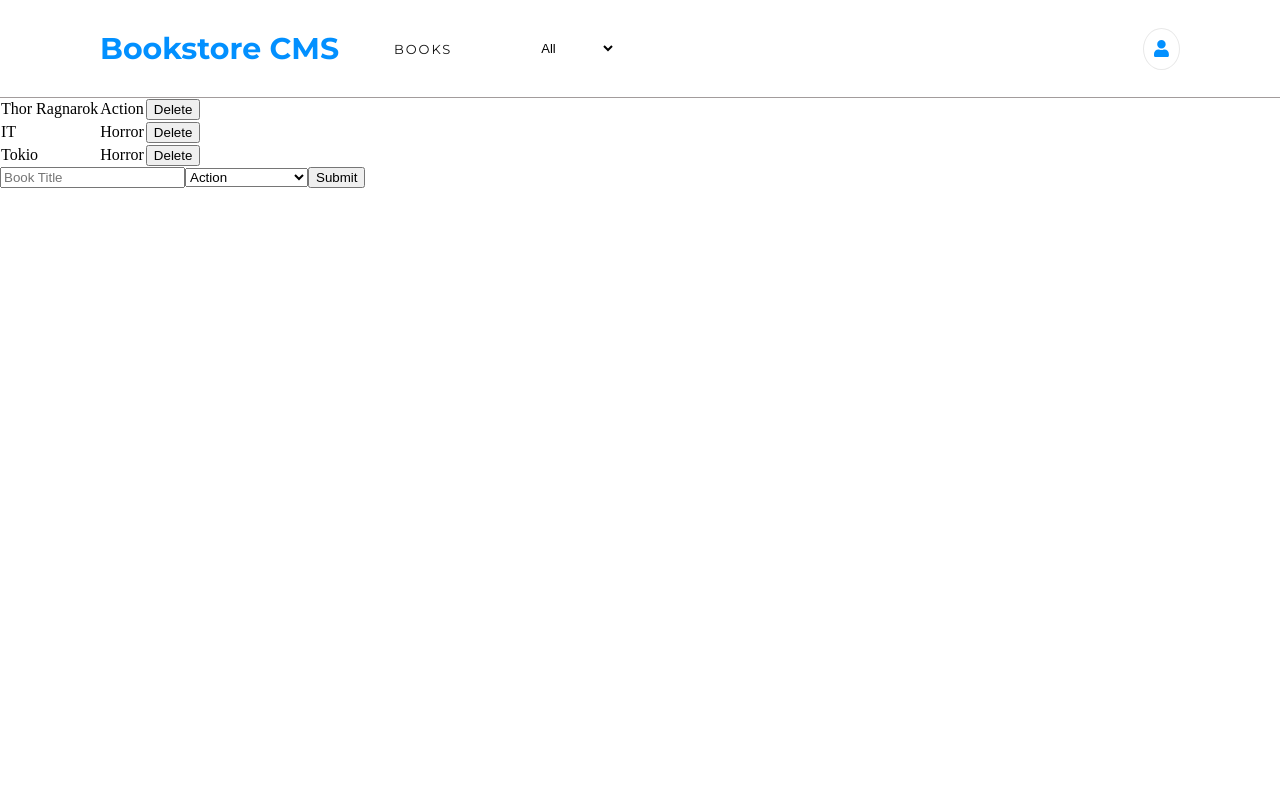
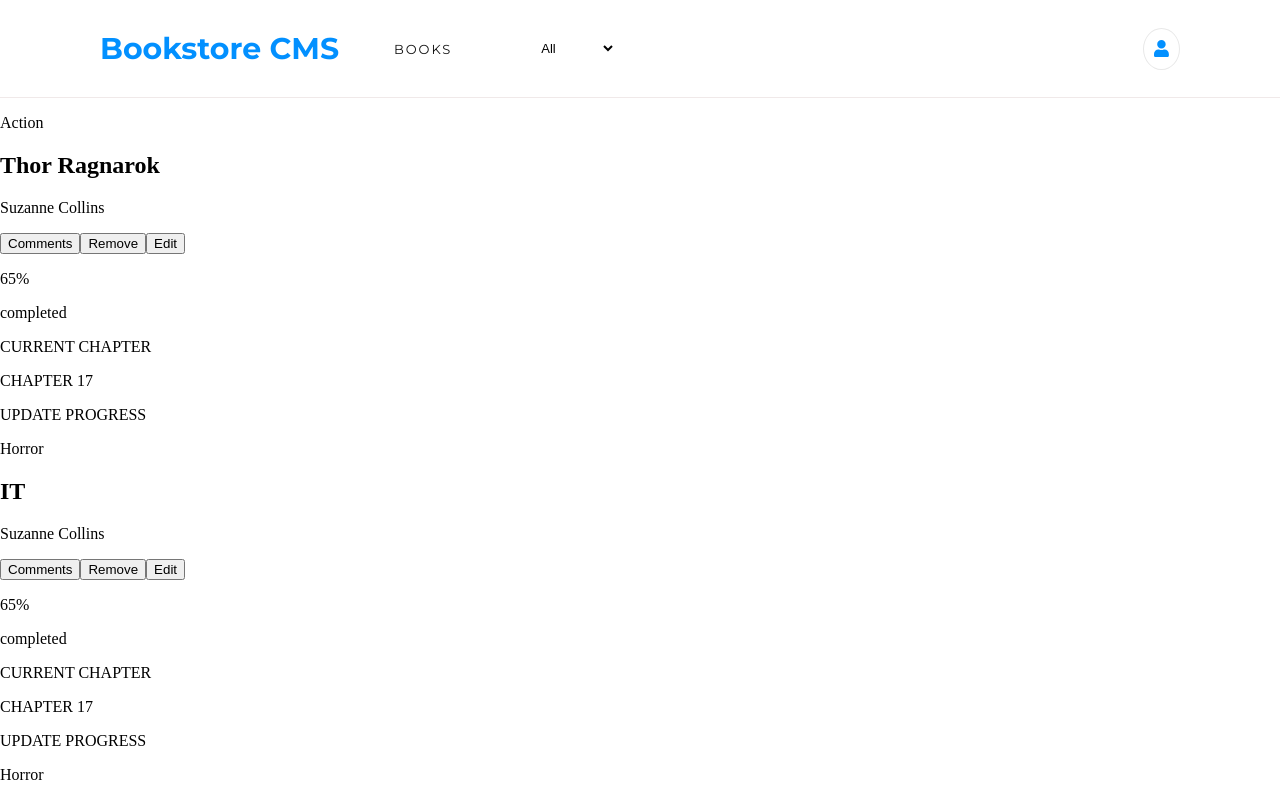
Before and after one commit to ansaryergesh/bookstore, a React (Create React App) app: page / in a window 1280 px wide. Shown: the top 800 px of the page. Built offline with nearby package versions, Linux system fonts and the light colour scheme.

Commit message:
book html completed

```diff
--- a/src/components/Book.js
+++ b/src/components/Book.js
@@ -8,11 +8,36 @@ const Book = ({ book, removeBook }) => {
   };
 
   return (
-    <tr className="bookList">
-      <td>{book.title}</td>
-      <td>{book.category}</td>
-      <td><button onClick={handleRemoveBook}>Delete</button></td>
-    </tr>
+    <div className="books-Block">
+      <p className="bookCategory">{book.category}</p>
+      <h2 className="bookTitle">{book.title}</h2>
+      <p className="bookAuthor">Suzanne Collins</p>
+      <div className="bookButtons">
+        <button className="comment" type="submit">
+          Comments
+        </button>
+        <button className="remove" type="submit" onClick={handleRemoveBook}>
+          Remove
+        </button>
+        <button className="edit" type="submit">
+          Edit
+        </button>
+      </div>
+
+      <div className="books-Other">
+        <div className="info-1">
+          <p className="percent">65%</p>
+          <p className="status">completed</p>
+        </div>
+        <div>
+          <div className="info-2">
+            <p className="current">CURRENT CHAPTER</p>
+            <p className="chapter">CHAPTER 17</p>
+          </div>
+          <p className="btnProgress">UPDATE PROGRESS</p>
+        </div>
+      </div>
+    </div>
   );
 };
 
--- a/src/containers/BooksList.scss
+++ b/src/containers/BooksList.scss
@@ -7,7 +7,7 @@
     justify-content: space-between;
     align-items: center;
     padding: 10px 100px;
-    border-bottom: 1px solid #a29c9c;
+    border-bottom: .1px solid #f0e9e9;
     font-family: Montserrat;
     font-size: 13px;
 
--- a/src/index.css
+++ b/src/index.css
@@ -2,5 +2,5 @@ body {
   margin: 0;
   padding: 0;
   box-sizing: border-box;
-  overflow: hidden;
+  overflow-x: hidden;
 }
```
